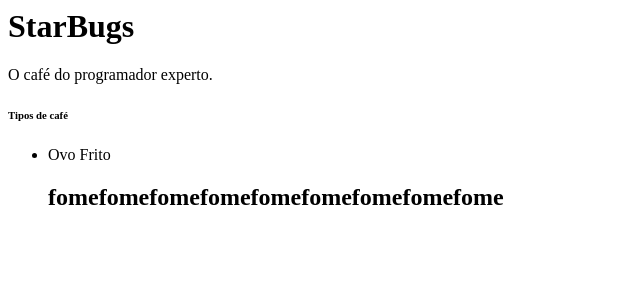
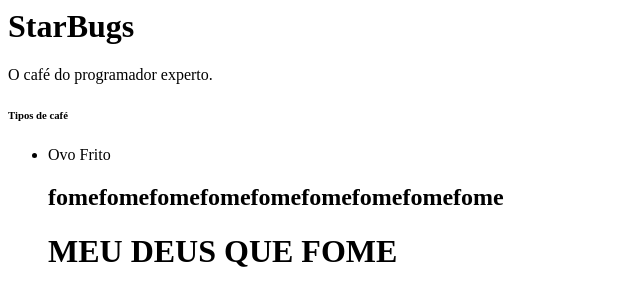
Before and after one commit to theodorocerutti/aulaarton, a plain HTML site: page index.html in a window 1280 px wide. Shown: the whole page, without its empty margins (0-640 px from the left). Drawn offline with Linux system fonts and the light colour scheme.

Commit message:
Ampliação da fome

```diff
--- a/index.html
+++ b/index.html
@@ -12,6 +12,7 @@
 
        <li> Ovo Frito    </l1>
        <h2> fomefomefomefomefomefomefomefomefome</h2>
+       <h1>MEU DEUS QUE FOME </h1>
    </ul>
 
  </body>
```
